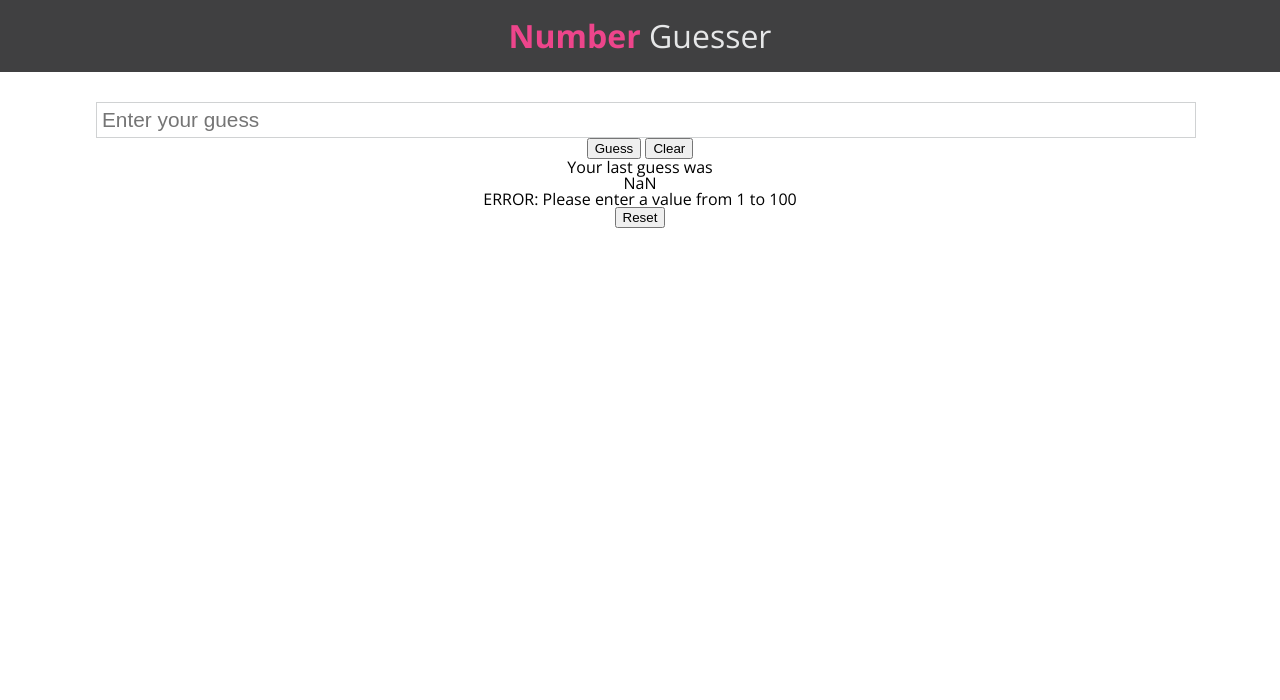
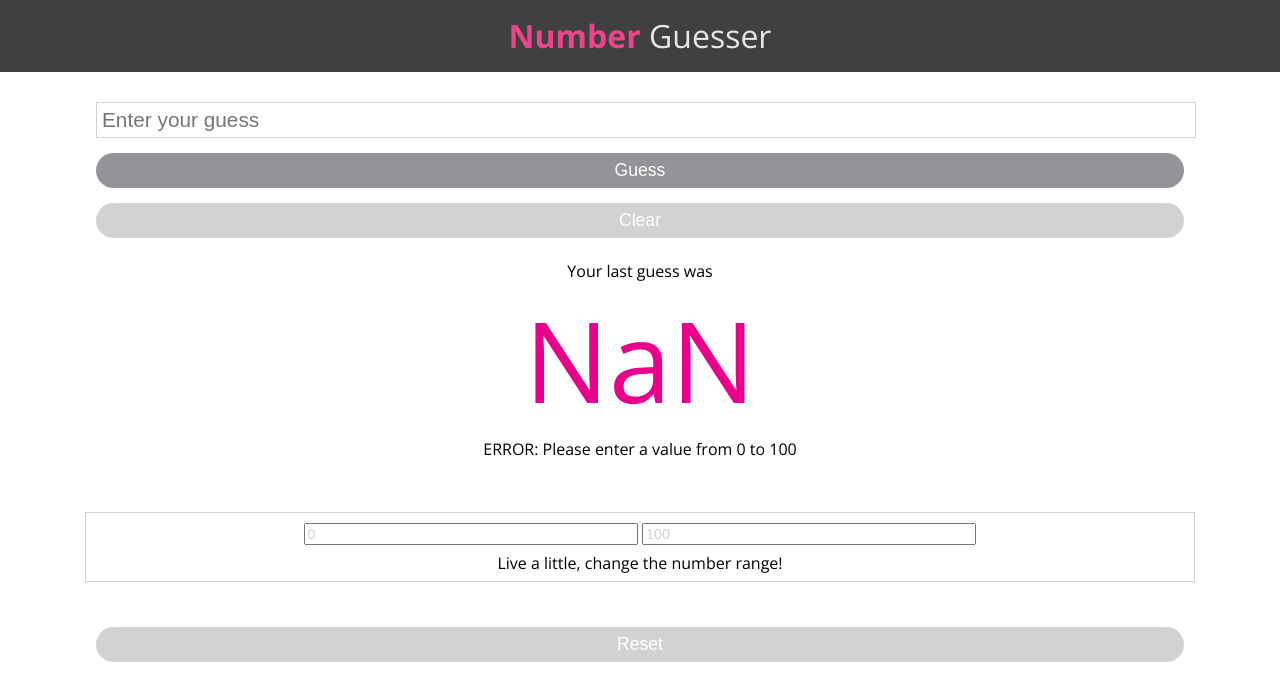
Before and after one commit to marissa27/number-guesser, a plain HTML site: page index.html in a window 1280 px wide. Both pictures are taken after a click on the input "Guess". Drawn offline with nearby package versions, Linux system fonts and the light colour scheme.

Commit message:
Setup CSS

```diff
--- a/index.html
+++ b/index.html
@@ -11,18 +11,29 @@
     <header>
       <h1>Number <span>Guesser</span></h1>
     </header>
-<fieldset>
-    <input type="text" id="user-input" placeholder="Enter your guess">
+<fieldset class="main">
+    <input type="Number" id="user-input" placeholder="Enter your guess">
     <input type="submit" name="submitbtn" id="submit-btn" value="Guess">
 
-    <input type="button" class="clear-btn" value="Clear">
-
+    <input type="button" class="clear-btn" value="Clear" disabled>
+<div class="reaction">
     <p>Your last guess was</p>
     <p class="user-result"></p>
     <p class="result-text"></p>
+</div>
 
-    <input type="button" class="reset-btn" value="Reset">
 </fieldset>
+
+<fieldset class="ranges">
+<input type="Number" class="min" value="0">
+<input type="Number" class="max" Value="100">
+<p>Live a little, change the number range!</p>
+
+  </fieldset>
+  <fieldset>
+<input type="button" class="reset-btn" Value="Reset" disabled>
+</fieldset>
+
     <script src="index.js" type="text/javascript"></script>
   </body>
 </html>
--- a/index.js
+++ b/index.js
@@ -3,23 +3,83 @@ var userInput = document.getElementById('user-input');
 var messageInput = document.getElementById('guess-number');
 var submitBtn = document.getElementById("submit-btn");
 var clearInput = document.querySelector(".clear-btn");
+var resetBtn = document.querySelector(".reset-btn");
+var userResult = document.querySelector('.user-result');
+var resultText = document.querySelector('.result-text');
+var min = 0;
+var max = 100;
+var minInput = document.querySelector(".min");
+var maxInput = document.querySelector(".max");
 
 // Sets return message for number guess results
 submitBtn.addEventListener('click', function () {
-  var number = parseInt(userInput.value);
-  document.querySelector('.user-result').innerText = number;
-  console.log(userInput.value);
-  if(number > randomNumber && number < 100) {
-    document.querySelector('.result-text').innerText = "That is too high!";
-  } else if(number < randomNumber && number > 0) {
-    document.querySelector('.result-text').innerText = "That is too low!";
-  } else if(number === randomNumber) {
-    document.querySelector('.result-text').innerText = "BOOM!";
-  } else {
-    document.querySelector('.result-text').innerText = "ERROR: Please enter a value from 1 to 100";
-  }
+  checkWithinRange();
 });
 
+function checkWithinRange(){
+  var number = parseInt(userInput.value);
+  userResult.innerText = number;
+  // console.log(userInput.value);
+if (number > randomNumber && number < max) {
+    resultText.innerText = "That is too high!";
+  } else if(number < randomNumber && number > min) {
+    resultText.innerText = "That is too low!";
+  } else if(number === randomNumber) {
+    resultText.innerText = "BOOM!";
+    numberValues();
+  } else {
+    resultText.innerText = "ERROR: Please enter a value from " + min + " to " + max;
+  }
+}
+
+// function getNum(val) {
+//    if (isNaN(val)) {
+//      userResult.innerText = '#';
+//    }
+//    userResult.innerText = val;
+// }
+
+function numberValues() {
+  min = min - 10;
+  max =  max + 10;
+  minInput.value = min;
+  maxInput.value = max;
+  randomNumber = changeRange(min, max);
+}
+
+// Clears User Input
 clearInput.addEventListener('click', function () {
   userInput.value = "";
 })
+
+// Reset Button
+resetBtn.addEventListener('click', function () {
+  userInput.value = "";
+  randomNumber = Math.floor(Math.random() * 100 +1);
+  userResult.innerText = "";
+  resultText.innerText = "";
+  minInput.value = "0";
+  maxInput.value = "100";
+})
+
+//add event listener
+userInput.addEventListener('input', function(event) {
+    resetBtn.disabled = false;
+    clearInput.disabled = false;
+});
+
+//Change Range
+minInput.addEventListener('keyup', function (){
+  min = parseInt(minInput.value);
+  randomNumber = changeRange(min, max);
+})
+
+maxInput.addEventListener('keyup', function (){
+  max = parseInt(maxInput.value);
+  randomNumber = changeRange(min, max);
+})
+
+function changeRange (min, max)  {
+  // console.log(min, max);
+ return Math.floor(Math.random() * (max - min)) + min;
+}
--- a/main.css
+++ b/main.css
@@ -38,3 +38,155 @@ fieldset {
   padding: 5px;
   border: 1.5px solid #D0D2d3;
 }
+
+input, select, textarea {
+    color: #D0D2d3;
+}
+
+textarea:focus, input:focus {
+    color: #000000;
+}
+
+#submit-btn {
+  background-color: #929497;
+  color: white;
+  border-style: none;
+  border-radius: 20px;
+  width: 100%;
+  font-size: 1.1em;
+  font-weight: 300;
+  margin-top: 15px;
+  height: 35px;
+  }
+
+  #submit-btn:hover {
+    background-color: #EB008B;
+  color: white;
+  border-style: none;
+  border-radius: 20px;
+  width: 100%;
+  font-size: 1.1em;
+  font-weight: 300;
+  margin-top: 15px;
+  height: 35px;
+  cursor: pointer;
+  }
+
+  #submit-btn:disabled {
+    background-color: #D0D2d3;
+  color: white;
+  border-style: none;
+  border-radius: 20px;
+  width: 100%;
+  font-size: 1.1em;
+  font-weight: 300;
+  margin-top: 15px;
+  height: 35px;
+  cursor: pointer;
+  }
+
+.clear-btn {
+  background-color: #929497;
+color: white;
+border-style: none;
+border-radius: 20px;
+width: 100%;
+font-size: 1.1em;
+font-weight: 300;
+margin-top: 15px;
+height: 35px;
+}
+
+.clear-btn:hover {
+  background-color: #EB008B;
+color: white;
+border-style: none;
+border-radius: 20px;
+width: 100%;
+font-size: 1.1em;
+font-weight: 300;
+margin-top: 15px;
+height: 35px;
+cursor: pointer;
+}
+
+.clear-btn:disabled {
+  background-color: #D0D2d3;
+color: white;
+border-style: none;
+border-radius: 20px;
+width: 100%;
+font-size: 1.1em;
+font-weight: 300;
+margin-top: 15px;
+height: 35px;
+cursor: pointer;
+}
+
+p {
+  font-size: 1em;
+  margin: 25px 0;
+}
+
+.user-result {
+  font-size: 7em;
+  color: #EB008B;
+}
+
+.ranges {
+border: 1px solid #D0D2d3;
+padding: 10px;
+}
+
+.ranges p {
+  margin: 10px 0 0 0;
+}
+
+
+.min {
+  width: 30%;
+font-size: .9em;
+}
+
+.max {
+  width: 30%;
+font-size: .9em;
+}
+
+.reset-btn {
+  background-color: #929497;
+color: white;
+border-style: none;
+border-radius: 20px;
+width: 100%;
+font-size: 1.1em;
+font-weight: 300;
+margin-top: 15px;
+height: 35px;
+}
+
+.reset-btn:hover {
+  background-color: #EB008B;
+color: white;
+border-style: none;
+border-radius: 20px;
+width: 100%;
+font-size: 1.1em;
+font-weight: 300;
+margin-top: 15px;
+height: 35px;
+cursor: pointer;
+}
+
+.reset-btn:disabled {
+  background-color: #D0D2d3;
+color: white;
+border-style: none;
+border-radius: 20px;
+width: 100%;
+font-size: 1.1em;
+font-weight: 300;
+margin-top: 15px;
+height: 35px;
+cursor: pointer;
+}
```
